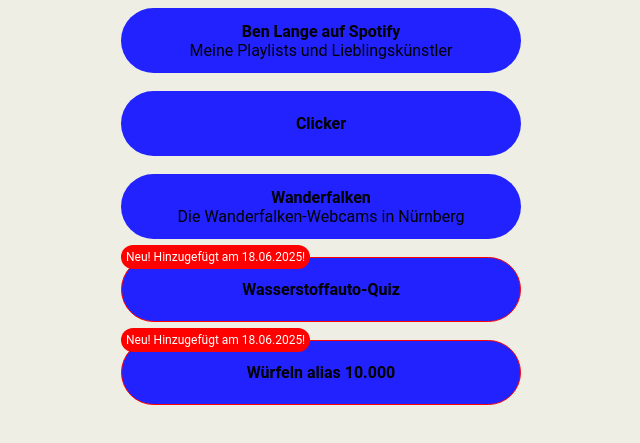
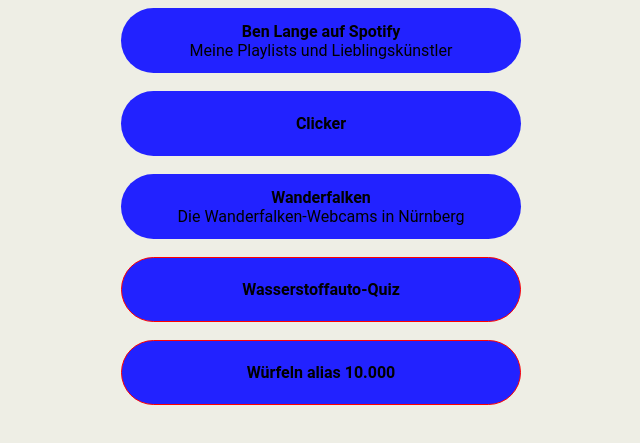
Before and after one commit to ben5594/ben5594.github.io, a plain HTML site: page index.html in a window 1280 px wide. Shown: the part 87-530 px from the top of the page, without its empty margins (319-959 px from the left). Drawn offline with Linux system fonts and the light colour scheme.

Commit message:
Update index.html

```diff
--- a/index.html
+++ b/index.html
@@ -111,22 +111,12 @@
 			<button class="button"><b>Wanderfalken</b><br>Die Wanderfalken-Webcams in Nürnberg</button>
 		</a>
 		<br><br>
-			<div class="new-div">
-				<span class="new-span">
-					Neu! Hinzugefügt am 18.06.2025!
-				</span>
 		<a href="https://ben5594.github.io/Wasserstoffauto-Quiz" target="_blank">
 			<button class="new-button"><b>Wasserstoffauto-Quiz</b></button>
 		</a>
-			</div>
-			<br>
-			<div class="new-div">
-				<span class="new-span">
-					Neu! Hinzugefügt am 18.06.2025!
-				</span>
+		<br><br>
 		<a href="https://ben5594.github.io/10000" target="_blank">
 			<button class="new-button"><b>Würfeln alias 10.000</b></button>
 		</a>
-			</div>
 	</body>
 </html>
```
Lines whose indentation alone changed are shown as unchanged.
